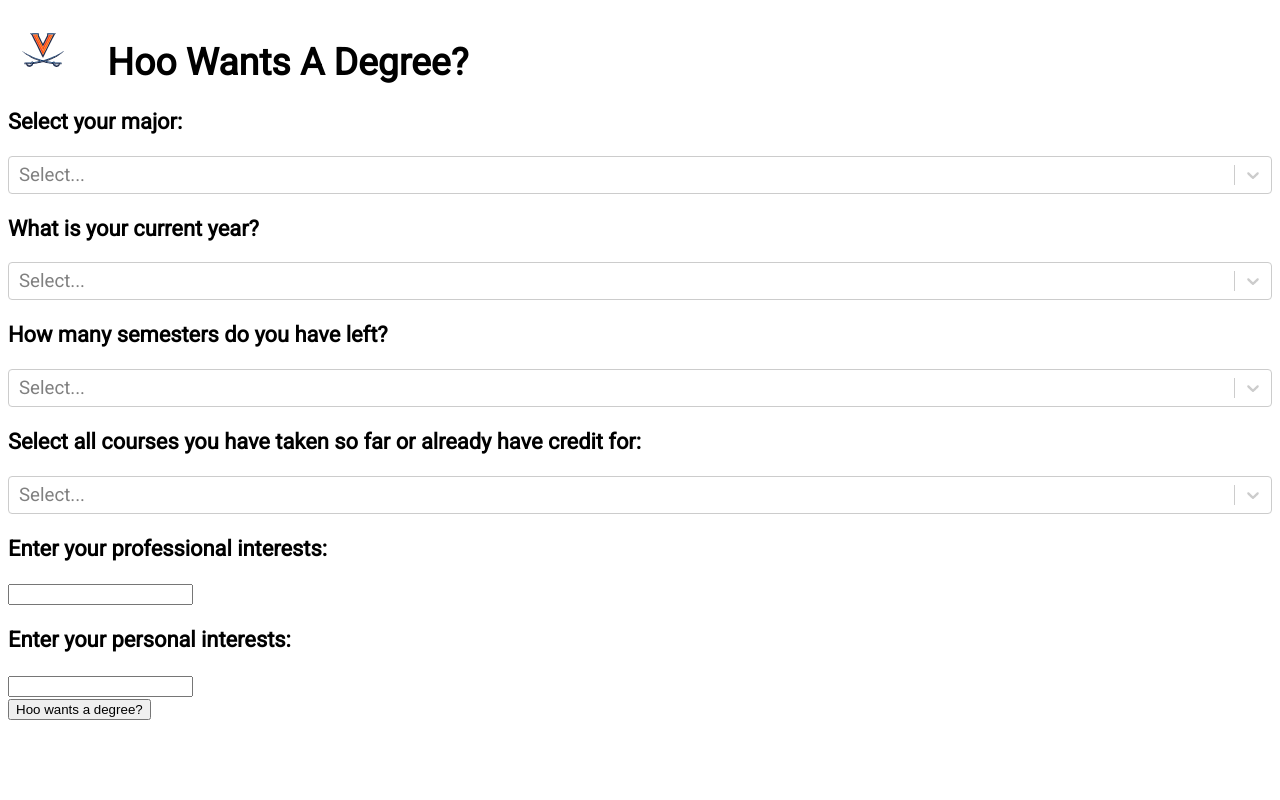
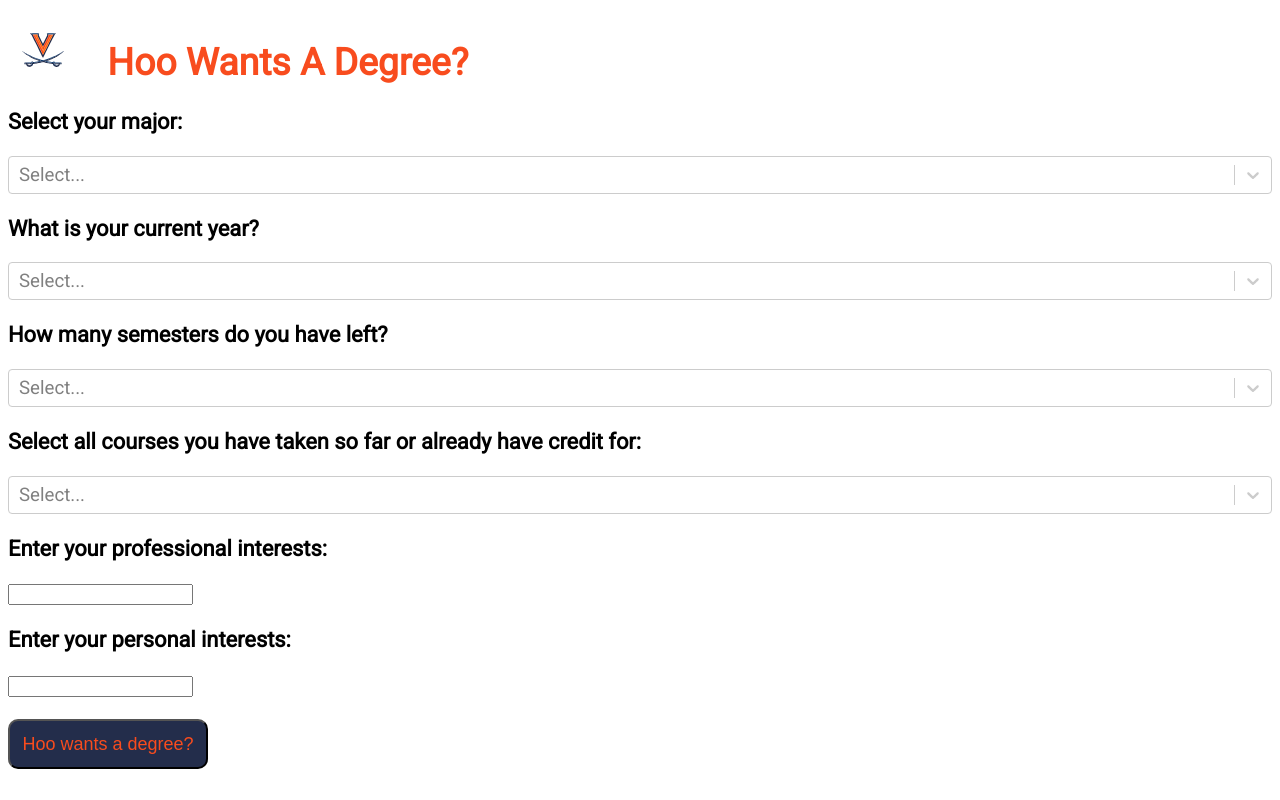
Before and after one commit to shawnmalik1/HooWantsADegree, a React (Create React App) app: page /degree-builder in a window 1280 px wide. Built offline with nearby package versions, Linux system fonts and the light colour scheme.

Commit message:
Update buttons

```diff
--- a/src/DegreeBuilder.jsx
+++ b/src/DegreeBuilder.jsx
@@ -111,9 +111,10 @@
             {profInterests}
             <h3>Enter your personal interests:</h3>
             {persIntersts}
+            <br></br>
 
             {/* Button to save data */}
-            <button onClick={handleSave}>Hoo wants a degree?</button>
+            <NavButton destination='/email-results' text='Hoo wants a degree?'></NavButton>
         </div>
     );
 }
--- a/src/EmailResults.jsx
+++ b/src/EmailResults.jsx
@@ -29,6 +29,7 @@
             /> */}
             <p>If you would like to receive a PDF of your results, enter your email below.</p>
             <TextBox />
+            <br></br>
             <button onClick={email}>
                 Send to Email
             </button>
--- a/src/index.css
+++ b/src/index.css
@@ -15,6 +15,19 @@
 body {
   font-family: 'Roboto', sans-serif;
   font-size: 14pt; /* 14pt font size */
+}
+
+h1 {
+  color: var(--uva-orange);
+}
+
+button {
+  background-color: var(--uva-blue);
+  color: var(--uva-orange);
+  width: 200px;
+  height: 50px;
+  font-size: large;
+  border-radius: 10px;
 }
 
 /* Light mode styles */
```
